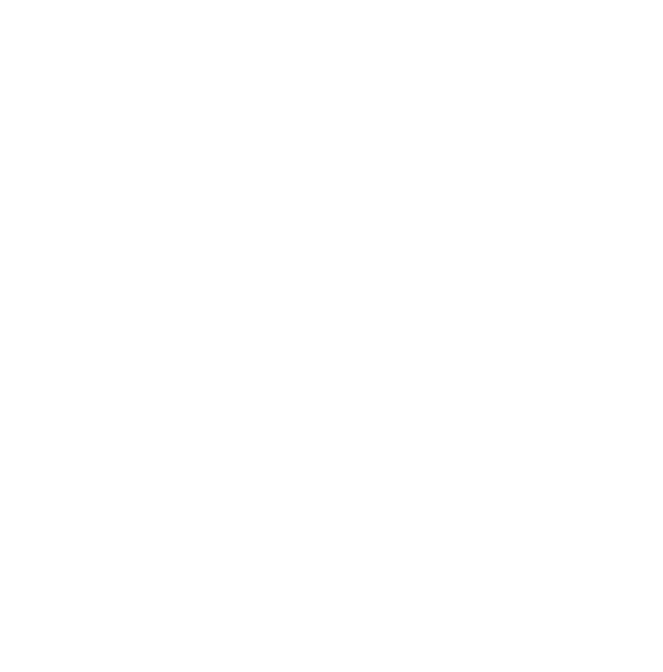
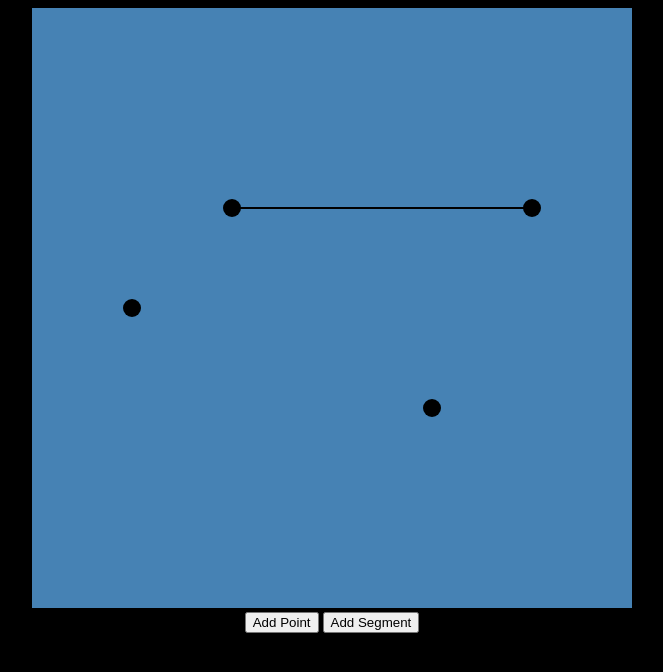
Before and after one commit to tdopierala/ts-virtual-world, a website: page index.html in a window 1280 px wide. Shown: the whole page, without its empty margins (308-971 px from the left). Drawn offline with Linux system fonts and the light colour scheme.

Commit message:
Adding methods to add point and segment

```diff
--- a/index.html
+++ b/index.html
@@ -4,8 +4,50 @@
 	<meta charset="UTF-8">
 	<meta name="viewport" content="width=device-width, initial-scale=1.0">
 	<title>Virtual World</title>
+	<link rel="stylesheet" href="styles/style.css">
 </head>
 <body>
+	<canvas id="myCanvas"></canvas>
 
+	<div id="constrols">
+		<button onclick="addRandomPoint()">Add Point</button>
+		<button onclick="addRandomSegment()">Add Segment</button>
+	</div>
+
+	<script src="js/math/graph.js"></script>
+	<script src="js/primitives/point.js"></script>
+	<script src="js/primitives/segment.js"></script>
+	<script lang="js">
+		function addRandomPoint() {
+			const success = graph.tryAddPoint(new Point(Math.random() * myCanvas.width, Math.random() * myCanvas.height));
+			ctx.clearRect(0, 0, myCanvas.width, myCanvas.height);
+			graph.draw(ctx);
+			console.log('adding new point: ', success);
+		}
+
+		function addRandomSegment() {
+			const index1 = Math.floor(Math.random() * graph.points.length);
+			const index2 = Math.floor(Math.random() * graph.points.length);
+			const success = graph.tryAddSegment(new Segment(graph.points[index1], graph.points[index2]));
+			ctx.clearRect(0, 0, myCanvas.width, myCanvas.height);
+			graph.draw(ctx);
+			console.log('adding new segment: ', success);
+		}
+
+		myCanvas.width = 600;
+		myCanvas.height = 600;
+
+		const ctx = myCanvas.getContext("2d");
+
+		const p1 = new Point(200, 200);
+		const p2 = new Point(500, 200);
+		const p3 = new Point(400, 400);
+		const p4 = new Point(100, 300);
+
+		const s1 = new Segment(p1, p2);
+
+		const graph = new Graph([p1, p2, p3, p4], [s1]);
+		graph.draw(ctx);
+	</script>
 </body>
 </html>
--- /dev/null
+++ b/js/math/graph.js
@@ -0,0 +1,48 @@
+class Graph {
+	constructor(points = [], segments = []) {
+		this.points = points;
+		this.segments = segments;
+	}
+
+	draw(ctx) {
+		for (const segment of this.segments) {
+			segment.draw(ctx);
+		}
+
+		for (const point of this.points) {
+			point.draw(ctx);
+		}
+	}
+
+	addPoint(point) {
+		this.points.push(point);
+	}
+
+	containsPoint(point) {
+		return this.points.find((p) => p.equals(point));
+	}
+
+	tryAddPoint(point) {
+		if (!this.containsPoint(point)) {
+			this.addPoint(point);
+			return true;
+		}
+		return false;
+	}
+
+	addSegment(segment) {
+		this.segments.push(segment);
+	}
+
+	containtsSegment(segment) {
+		return this.segments.find((s) => s.equals(segment));
+	}
+
+	tryAddSegment(segment) {
+		if (!this.containtsSegment(segment) && !segment.p1.equals(segment.p2)) {
+			this.addSegment(segment);
+			return true;
+		}
+		return false;
+	}
+}
--- /dev/null
+++ b/js/primitives/point.js
@@ -0,0 +1,18 @@
+class Point {
+	constructor(x, y) {
+		this.x = x;
+		this.y = y;
+	}
+
+	draw(ctx, size = 18, color = 'black') {
+		const rad = size / 2;
+		ctx.beginPath();
+		ctx.fillStyle = color;
+		ctx.arc(this.x, this.y, rad, 0, Math.PI * 2);
+		ctx.fill();
+	}
+
+	equals(point) {
+		return this.x == point.x && this.y == point.y;
+	}
+}
--- /dev/null
+++ b/js/primitives/segment.js
@@ -0,0 +1,23 @@
+class Segment {
+	constructor(p1, p2) {
+		this.p1 = p1;
+		this.p2 = p2;
+	}
+
+	draw(ctx, width = 2, color = 'black') {
+		ctx.beginPath();
+		ctx.lineWidth = width;
+		ctx.strokeStyle = color;
+		ctx.moveTo(this.p1.x, this.p1.y);
+		ctx.lineTo(this.p2.x, this.p2.y);
+		ctx.stroke();
+	}
+
+	equals(segment) {
+		return this.includes(segment.p1) && this.includes(segment.p2);
+	}
+
+	includes(point) {
+		return this.p1.equals(point) || this.p2.equals(point);
+	}
+}
--- /dev/null
+++ b/styles/style.css
@@ -0,0 +1,8 @@
+body {
+	background-color: black;
+	text-align: center;
+}
+
+#myCanvas {
+	background-color: steelblue;
+}
```
